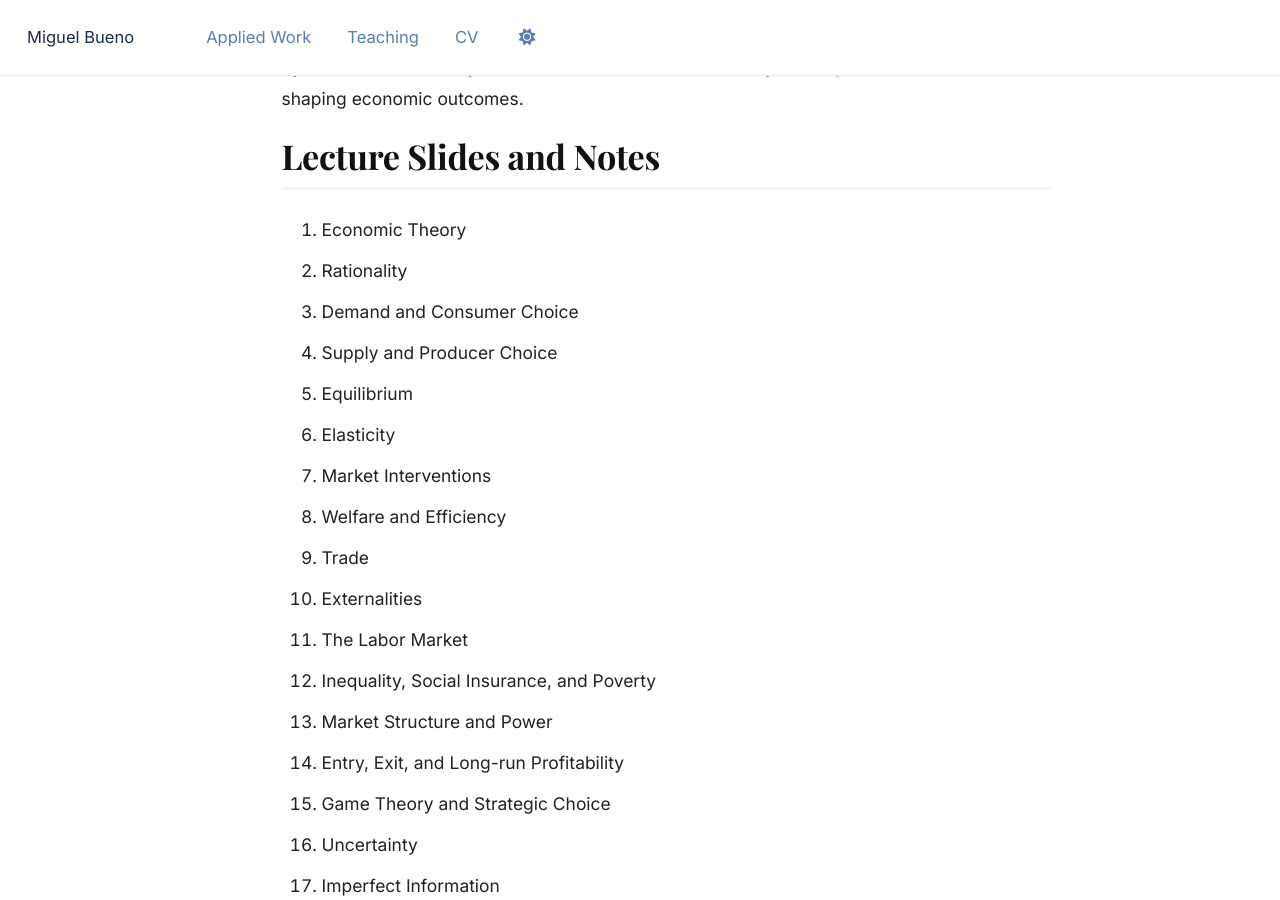
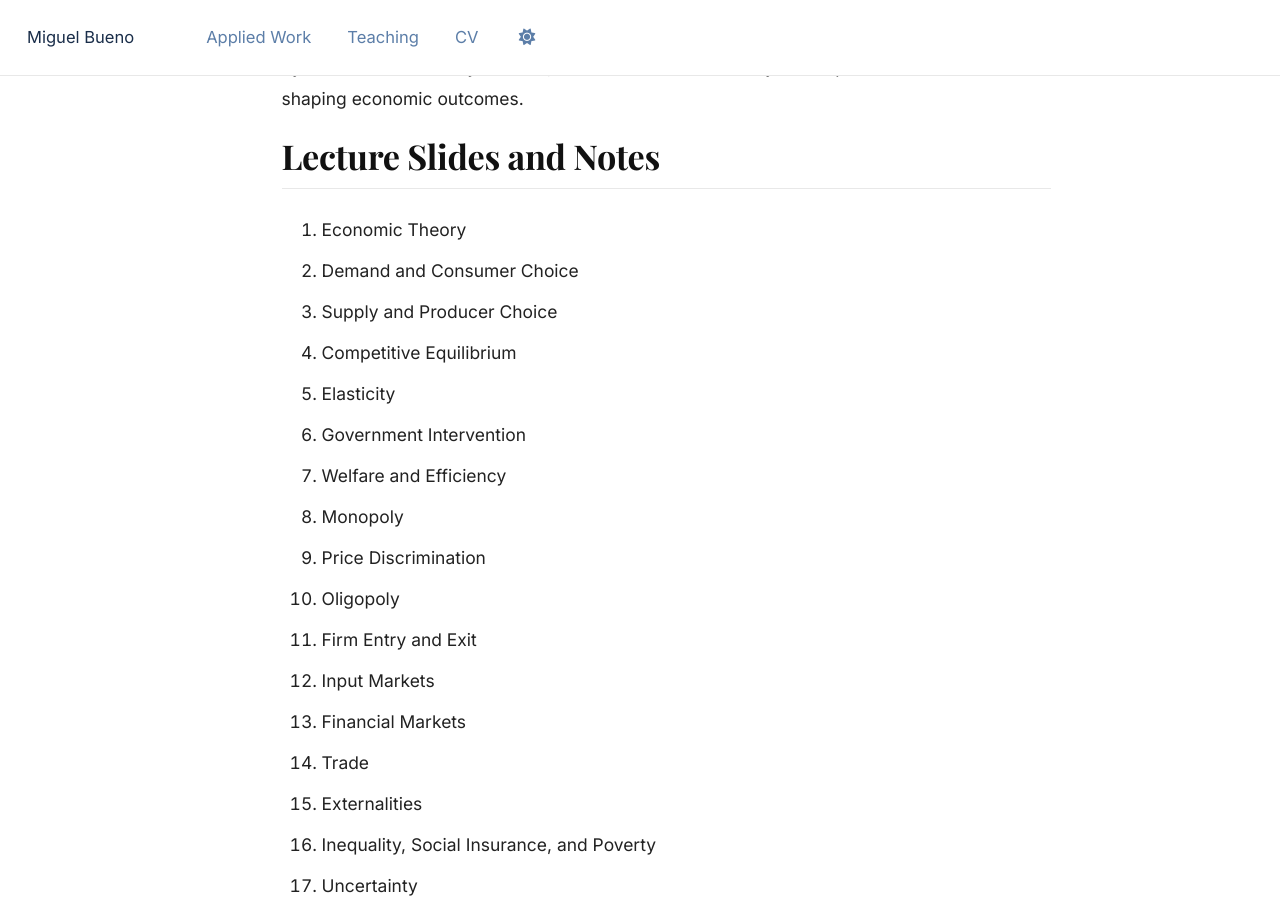
Before and after one commit to miguelbuenogoogle/miguelbuenogoogle.github.io, a Jekyll site: the page built from _teaching/1-principles_of_microeconomics.md, in a window 1280 px wide and 900 px high, scrolled down 445 px. Built offline with Jekyll 4.4.1, drawn with Linux system fonts in a browser that asks for light colours; some web fonts are replaced.

```diff
--- a/_teaching/1-principles_of_microeconomics.md
+++ b/_teaching/1-principles_of_microeconomics.md
@@ -14,19 +14,20 @@ Designed for undergraduate students in Business Administration and Economics, th
 Lecture Slides and Notes
 ======
 1. Economic Theory
-2. Rationality
-3. Demand and Consumer Choice
-4. Supply and Producer Choice
-5. Equilibrium
-6. Elasticity
-7. Market Interventions
-8. Welfare and Efficiency
-9. Trade
-10. Externalities
-11. The Labor Market
-12. Inequality, Social Insurance, and Poverty
-13. Market Structure and Power
-14. Entry, Exit, and Long-run Profitability
-15. Game Theory and Strategic Choice
-16. Uncertainty
-17. Imperfect Information
+2. Demand and Consumer Choice
+3. Supply and Producer Choice
+4. Competitive Equilibrium
+5. Elasticity
+6. Government Intervention
+7. Welfare and Efficiency
+8. Monopoly
+9. Price Discrimination
+10. Oligopoly
+11. Firm Entry and Exit
+12. Input Markets
+13. Financial Markets
+14. Trade
+15. Externalities
+16. Inequality, Social Insurance, and Poverty
+17. Uncertainty
+18. Imperfect Information
```
Also changed, not shown: other parts of _teaching/1-principles_of_microeconomics.md (+1 -1 lines).
